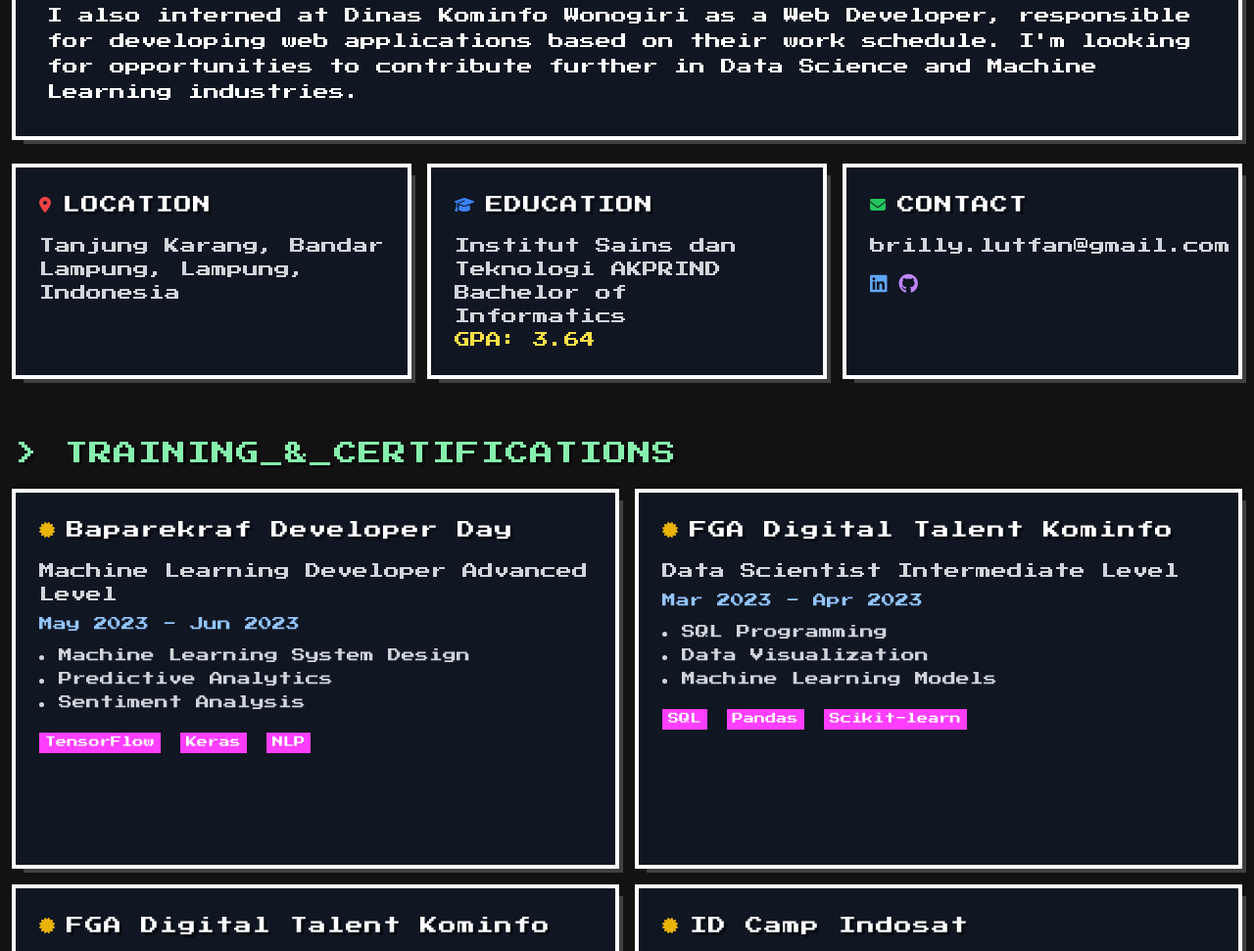
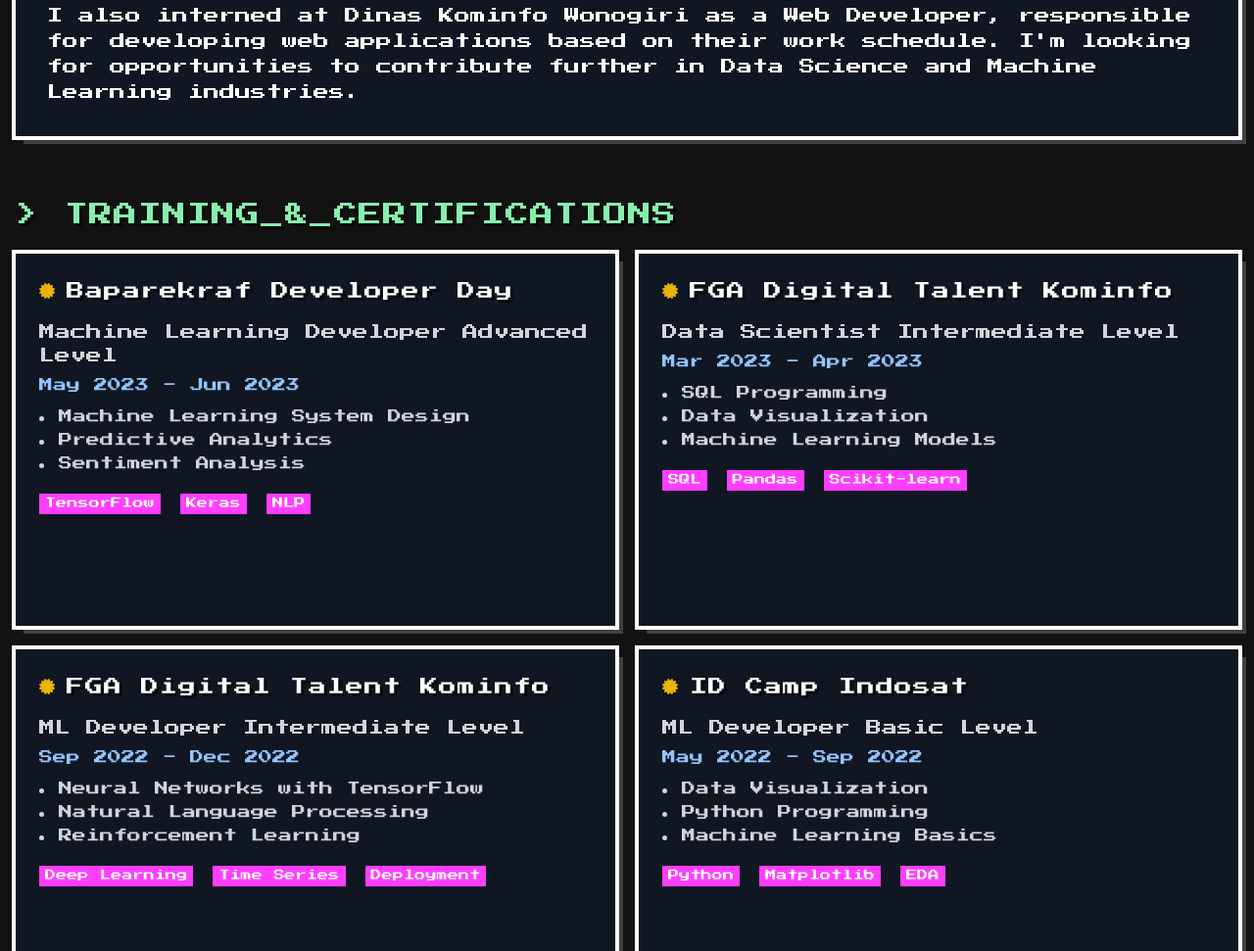
Before and after one commit to BlackBearStyle/MyPorto, a plain HTML site: page index.html in a window 1280 px wide. Shown: the part 866-1837 px from the top of the page at 98% size. Drawn offline with nearby package versions, Linux system fonts and the light colour scheme.

Commit message:
buang element kagak penting

```diff
--- a/index.html
+++ b/index.html
@@ -101,51 +101,6 @@
             schedule. I'm looking for opportunities to contribute further in
             Data Science and Machine Learning industries.
           </p>
-        </div>
-
-        <div class="grid grid-cols-1 md:grid-cols-3 gap-6">
-          <!-- Location -->
-          <div class="pixel-box bg-gray-900 bg-opacity-80 p-6">
-            <div class="flex items-center mb-4">
-              <i class="fas fa-map-marker-alt text-red-500 mr-3"></i>
-              <h3 class="text-lg text-white pixel-text">LOCATION</h3>
-            </div>
-            <p class="text-gray-300">
-              Tanjung Karang, Bandar Lampung, Lampung, Indonesia
-            </p>
-          </div>
-
-          <!-- Education -->
-          <div class="pixel-box bg-gray-900 bg-opacity-80 p-6">
-            <div class="flex items-center mb-4">
-              <i class="fas fa-graduation-cap text-blue-500 mr-3"></i>
-              <h3 class="text-lg text-white pixel-text">EDUCATION</h3>
-            </div>
-            <p class="text-gray-300">Institut Sains dan Teknologi AKPRIND</p>
-            <p class="text-gray-300">Bachelor of Informatics</p>
-            <p class="text-yellow-300">GPA: 3.64</p>
-          </div>
-
-          <!-- Contact -->
-          <div class="pixel-box bg-gray-900 bg-opacity-80 p-6">
-            <div class="flex items-center mb-4">
-              <i class="fas fa-envelope text-green-500 mr-3"></i>
-              <h3 class="text-lg text-white pixel-text">CONTACT</h3>
-            </div>
-            <p class="text-gray-300">brilly.lutfan@gmail.com</p>
-            <div class="flex space-x-3 mt-3">
-              <a
-                href="https://www.linkedin.com/in/brilly-lutfan-qasthari/"
-                class="text-blue-400 hover:text-blue-300"
-                ><i class="fab fa-linkedin fa-lg"></i
-              ></a>
-              <a
-                href="https://github.com/BlackBearStyle"
-                class="text-purple-400 hover:text-purple-300"
-                ><i class="fab fa-github fa-lg"></i
-              ></a>
-            </div>
-          </div>
         </div>
       </section>
 
```
